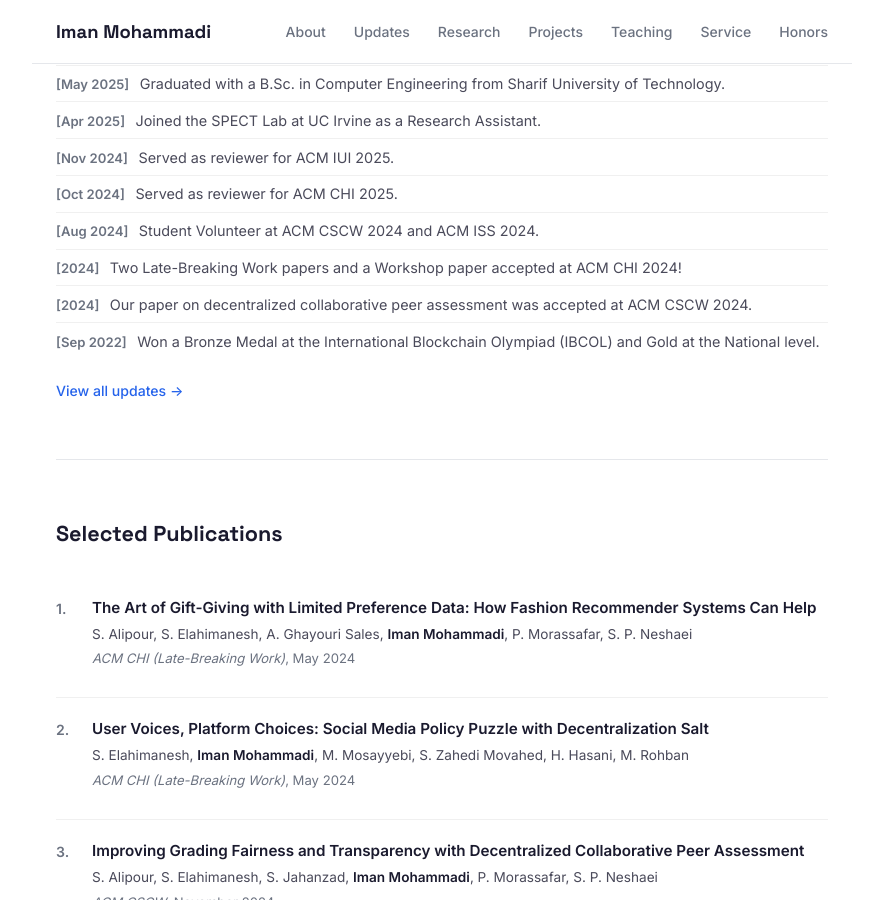
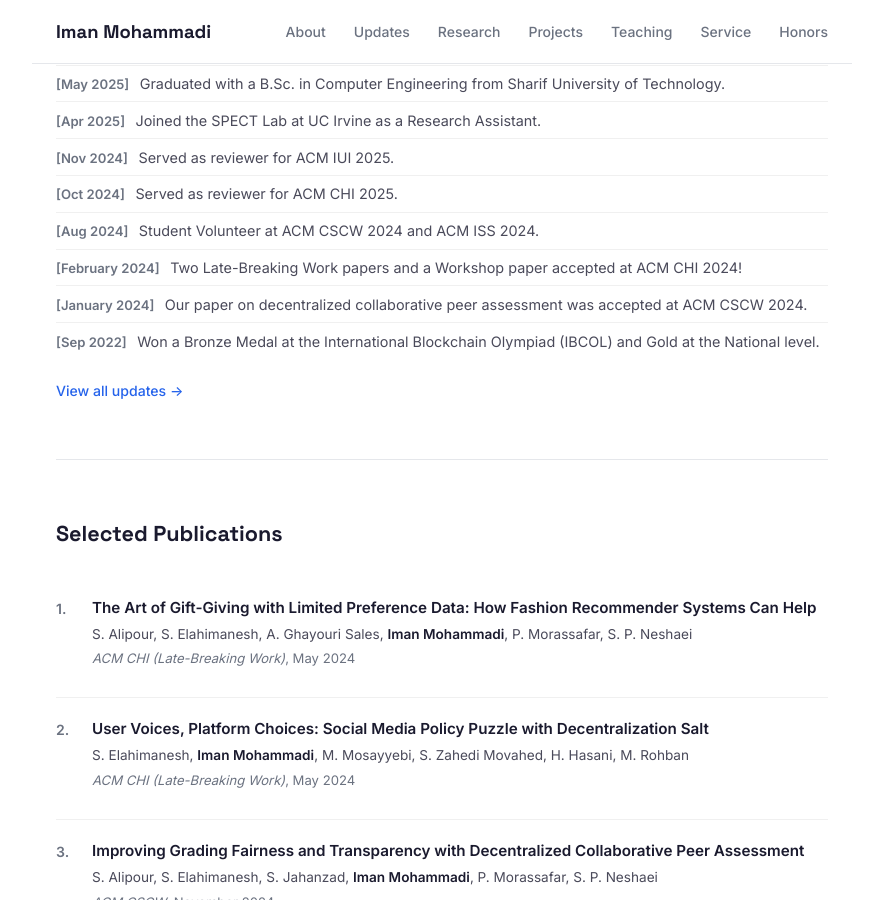
Before and after one commit to Imanm02/imanm02.github.io, a Jekyll site: the page built from index.html, in a window 1280 px wide and 900 px high, scrolled down 982 px. Shown: the whole window, without its empty margins (198-1081 px from the left). Built offline with Jekyll 4.4.1, drawn with Linux system fonts in a browser that asks for light colours.

Commit message:
feat: update publications acceptance date

```diff
--- a/_data/updates.yml
+++ b/_data/updates.yml
@@ -16,10 +16,10 @@
 - date: "Aug 2024"
   text: "Student Volunteer at ACM CSCW 2024 and ACM ISS 2024."
 
-- date: "2024"
+- date: "February 2024"
   text: "Two Late-Breaking Work papers and a Workshop paper accepted at ACM CHI 2024!"
 
-- date: "2024"
+- date: "January 2024"
   text: "Our paper on decentralized collaborative peer assessment was accepted at ACM CSCW 2024."
 
 - date: "Sep 2022"
```
Also changed, not shown: 2 other files.
